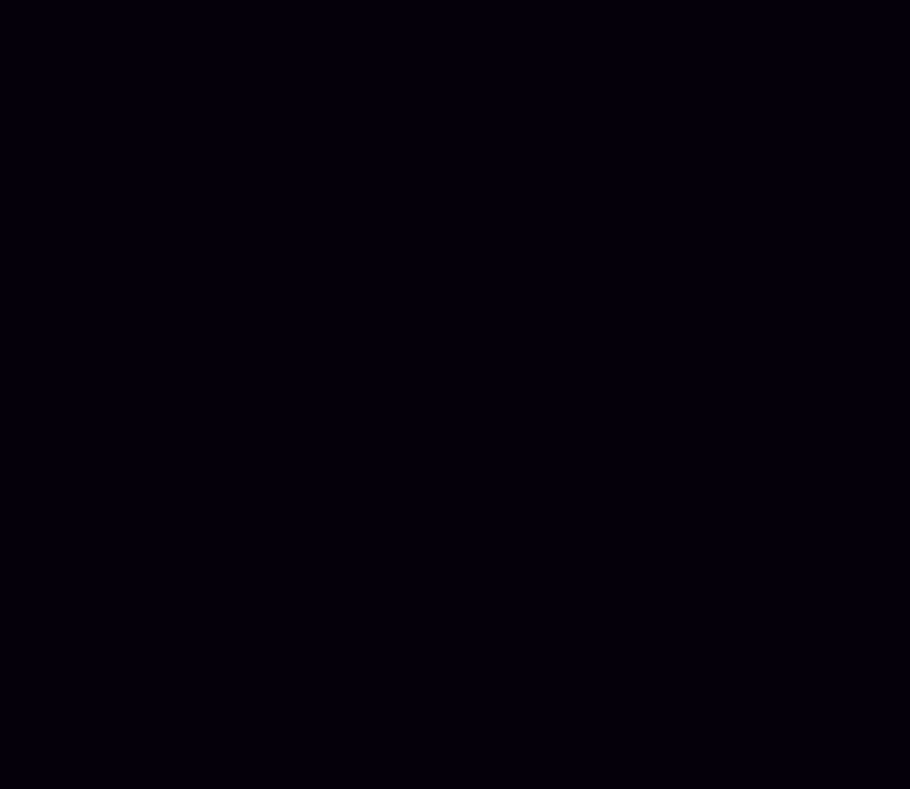
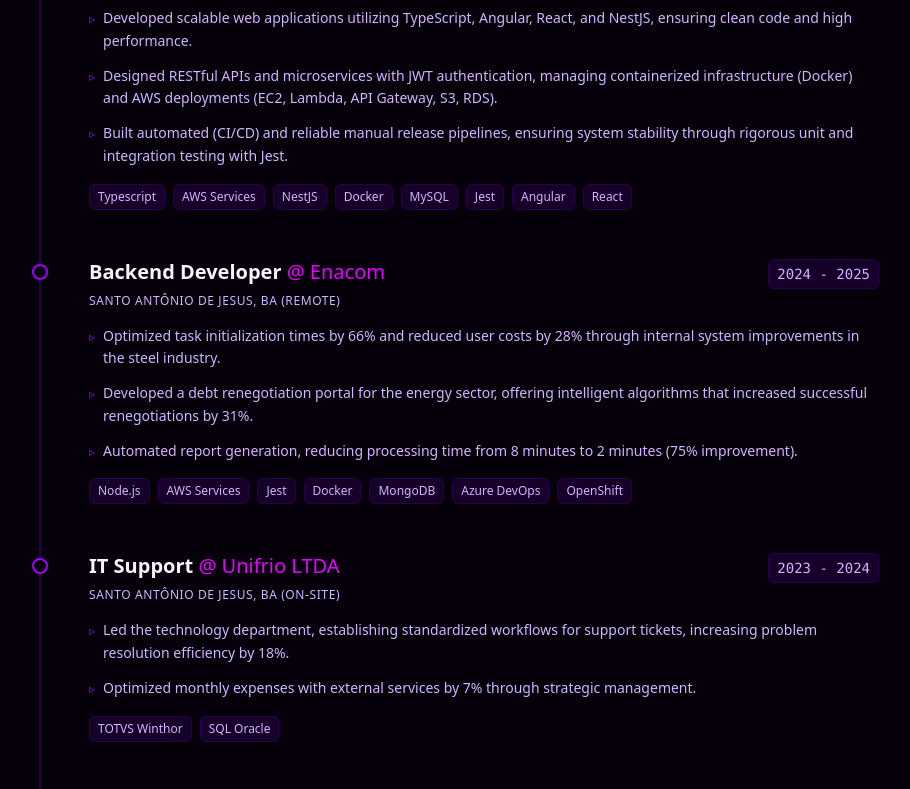
Before and after one commit to oligregz/portfolio, an Angular app: page / in a window 1280 px wide. Shown: the part 900-1689 px from the top of the page, without its empty margins (193-1103 px from the left). Before the commit the page ends 800 px from the top, so only its background shows below. Built offline with nearby package versions, Linux system fonts and the light colour scheme.

Commit message:
feat(ui): implement hero component

```diff
--- a/src/app/app.ts
+++ b/src/app/app.ts
@@ -1,14 +1,17 @@
 import { Component, signal } from '@angular/core';
 import { HeroComponent } from './features/portfolio/components/hero.component';
 import { PORTFOLIO_DATA } from './core/data/portfolio.data';
+import { ExperienceTimelineComponent } from './features/portfolio/components/experience-timeline.component';
 
 @Component({
   selector: 'app-root',
   standalone: true,
-  imports: [HeroComponent],
+  imports: [HeroComponent, ExperienceTimelineComponent],
   template: `
     <main class="min-h-screen bg-bg-main selection:bg-primary selection:text-white">
       <app-hero [data]="portfolioData()"></app-hero>
+
+      <app-experience-timeline [experiences]="portfolioData().experiences"></app-experience-timeline>
     </main>
   `
 })
--- a/src/app/core/data/portfolio.data.ts
+++ b/src/app/core/data/portfolio.data.ts
@@ -26,7 +26,7 @@
 				'Designed RESTful APIs and microservices with JWT authentication, managing containerized infrastructure (Docker) and AWS deployments (EC2, Lambda, API Gateway, S3, RDS).',
 				'Built automated (CI/CD) and reliable manual release pipelines, ensuring system stability through rigorous unit and integration testing with Jest.'
 			],
-			technologies: [{ name: 'Angular' }, { name: 'React' }, { name: 'NestJS' }, { name: 'AWS' }, { name: 'Docker' }, { name: 'Jest' }]
+			technologies: [{ name: 'Typescript' }, { name: 'AWS Services' }, { name: 'NestJS' }, { name: 'Docker' }, { name: 'MySQL' }, { name: 'Jest' }, { name: 'Angular' }, { name: 'React' }]
 		},
 		{
 			id: 'exp-2',
@@ -39,7 +39,7 @@
 				'Developed a debt renegotiation portal for the energy sector, offering intelligent algorithms that increased successful renegotiations by 31%.',
 				'Automated report generation, reducing processing time from 8 minutes to 2 minutes (75% improvement).'
 			],
-			technologies: [{ name: 'Node.js' }, { name: 'AWS' }, { name: 'MongoDB' }, { name: 'Azure DevOps' }]
+			technologies: [{ name: 'Node.js' }, { name: 'AWS Services ' }, { name: 'Jest' }, { name: 'Docker' }, { name: 'MongoDB' }, { name: 'Azure DevOps' }, { name: 'OpenShift' }]
 		},
 		{
 			id: 'exp-3',
@@ -51,7 +51,7 @@
 				'Led the technology department, establishing standardized workflows for support tickets, increasing problem resolution efficiency by 18%.',
 				'Optimized monthly expenses with external services by 7% through strategic management.'
 			],
-			technologies: []
+			technologies: [{ name: 'TOTVS Winthor' }, { name: 'SQL Oracle' }]
 		},
 		{
 			id: 'exp-4',
@@ -63,7 +63,7 @@
 				'Developed applications across two projects using TypeScript, Fastify, React, and PostgreSQL, with deployment via Render.',
 				'Collaborated within Scrum frameworks, implementing SOLID principles, SMTPS services, and CI/CD workflows.'
 			],
-			technologies: [{ name: 'React' }, { name: 'Fastify' }, { name: 'PostgreSQL' }, { name: 'TypeScript' }]
+			technologies: [{ name: 'TypeScript' }, { name: 'Fastify' }, { name: 'PostgreSQL' }, { name: 'React' }]
 		}
 	],
 	projects: [
@@ -71,7 +71,7 @@
 			id: 'proj-1',
 			title: 'PDF Processor',
 			description: 'Fullstack, distributed, event-driven system for background text extraction. Architected with concurrency limits, rate limiting, and WebSockets. Developed in collaboration with advanced AI tools (gemini cli).',
-			technologies: [{ name: 'Angular 21' }, { name: 'NestJS' }, { name: 'Spring Boot' }, { name: 'RabbitMQ' }, { name: 'Cloudflare R2' }],
+			technologies: [{ name: 'Docker' }, { name: 'JAVA' }, { name: 'Spring Boot' }, { name: 'Typescript' }, { name: 'NestJS' }, { name: 'RabbitMQ' }, { name: 'Cloudflare R2' }, { name: 'Angular 21' }],
 			repositoryUrl: 'github.com/oligregz/pdf-processor',
 			liveUrl: 'https://pdf-processor-kappa-two.vercel.app',
 			isHighlight: true
--- /dev/null
+++ b/src/app/features/portfolio/components/experience-timeline.component.ts
@@ -0,0 +1,62 @@
+import { Component, input } from '@angular/core';
+import { CommonModule } from '@angular/common';
+import { IExperience } from '../../../core/models/portfolio.models';
+
+@Component({
+	selector: 'app-experience-timeline',
+	standalone: true,
+	imports: [CommonModule],
+	template: `
+    <section class="py-16 px-4 max-w-4xl mx-auto">
+      <div class="mb-12 text-center md:text-left">
+        <h2 class="text-3xl font-extrabold text-text-main mb-2">Professional Experience</h2>
+        <div class="h-1 w-20 bg-primary rounded-full mx-auto md:mx-0"></div>
+      </div>
+
+      <div class="relative border-l-2 border-border ml-3 md:ml-6 space-y-12">
+        @for (exp of experiences(); track exp.id) {
+          <div class="relative pl-8 md:pl-12 group">
+
+            <div class="absolute -left-[9px] top-1.5 h-4 w-4 rounded-full bg-bg-main border-2 border-primary group-hover:bg-primary group-hover:shadow-[0_0_15px_var(--color-primary)] transition-fluid"></div>
+
+            <div class="flex flex-col md:flex-row md:items-baseline justify-between mb-1">
+              <h3 class="text-xl font-bold text-text-main group-hover:text-primary transition-colors">
+                {{ exp.role }}
+                <span class="text-accent font-medium">@ {{ exp.company }}</span>
+              </h3>
+              <span class="text-sm font-mono text-text-muted mt-1 md:mt-0 bg-bg-surface px-2 py-1 rounded-md border border-border">
+                {{ exp.period }}
+              </span>
+            </div>
+
+            <span class="text-xs text-text-muted uppercase tracking-wider block mb-4">
+              {{ exp.location }}
+            </span>
+
+            <ul class="space-y-3 mb-4">
+              @for (desc of exp.description; track desc) {
+                <li class="text-text-muted text-sm leading-relaxed flex items-start gap-2">
+                  <span class="text-primary mt-1 text-xs">▹</span>
+                  <span>{{ desc }}</span>
+                </li>
+              }
+            </ul>
+
+            @if (exp.technologies.length > 0) {
+              <div class="flex flex-wrap gap-2 mt-4">
+                @for (tech of exp.technologies; track tech.name) {
+                  <span class="text-xs px-2 py-1 rounded-md bg-bg-surface border border-border text-text-muted group-hover:border-primary/50 transition-colors">
+                    {{ tech.name }}
+                  </span>
+                }
+              </div>
+            }
+          </div>
+        }
+      </div>
+    </section>
+  `
+})
+export class ExperienceTimelineComponent {
+	experiences = input.required<IExperience[]>();
+}
```
